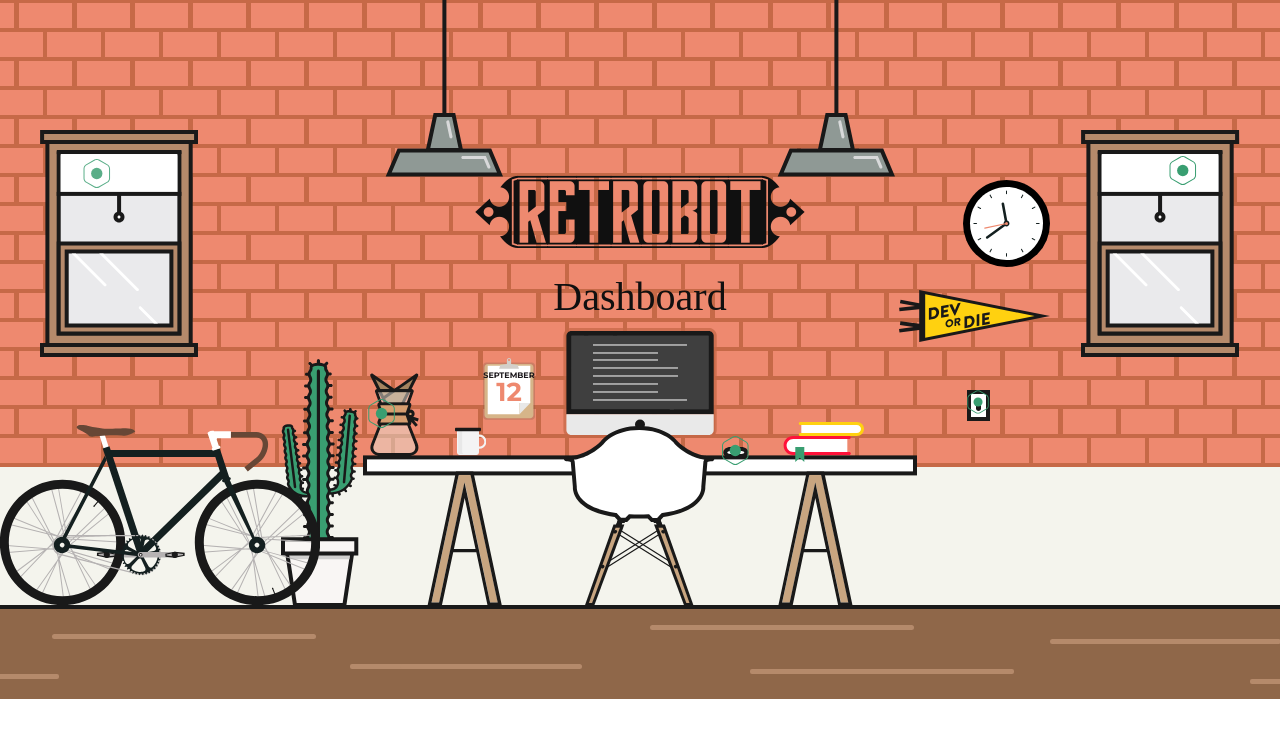
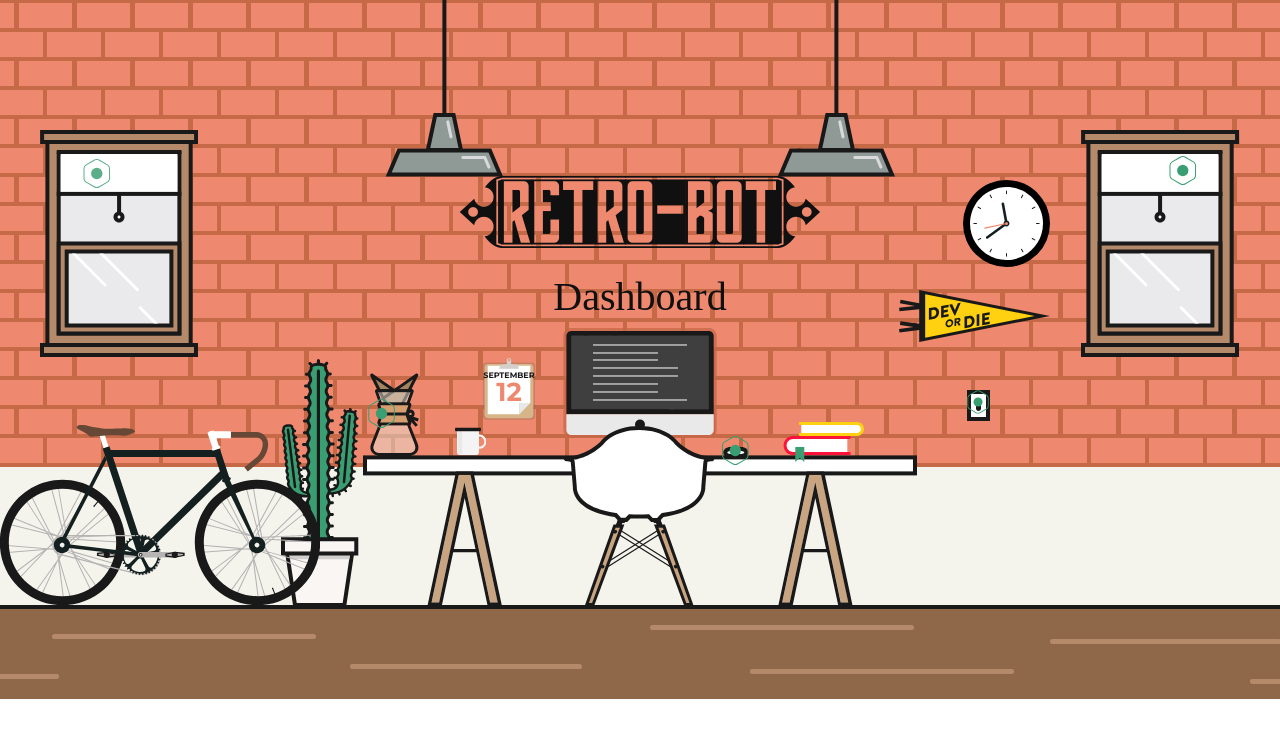
Before and after one commit to DalasDev/dednetbot, a website: page public/index.html in a window 1280 px wide. Shown: the top 738 px of the page. Drawn offline with nearby package versions, Linux system fonts and the light colour scheme; a web font is replaced by a local one.

Commit message:
fix font

```diff
--- a/public/index.html
+++ b/public/index.html
@@ -487,7 +487,7 @@
       </div>
     </div>
 
-    <div class="Text1">{retrobot}</div>
+    <div class="Text1">{retro_bot}</div>
     <div class="Text2">Dashboard</div>
 
     <div class="logo">
```
